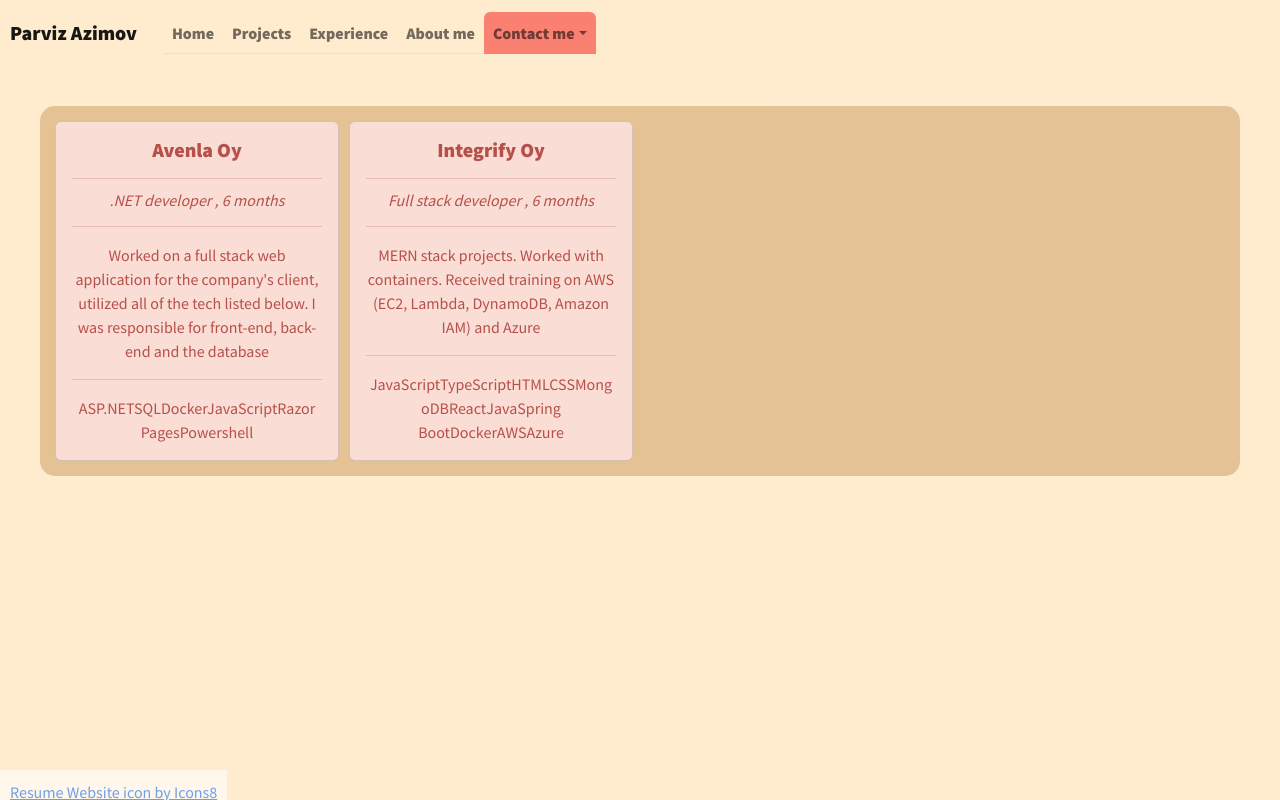
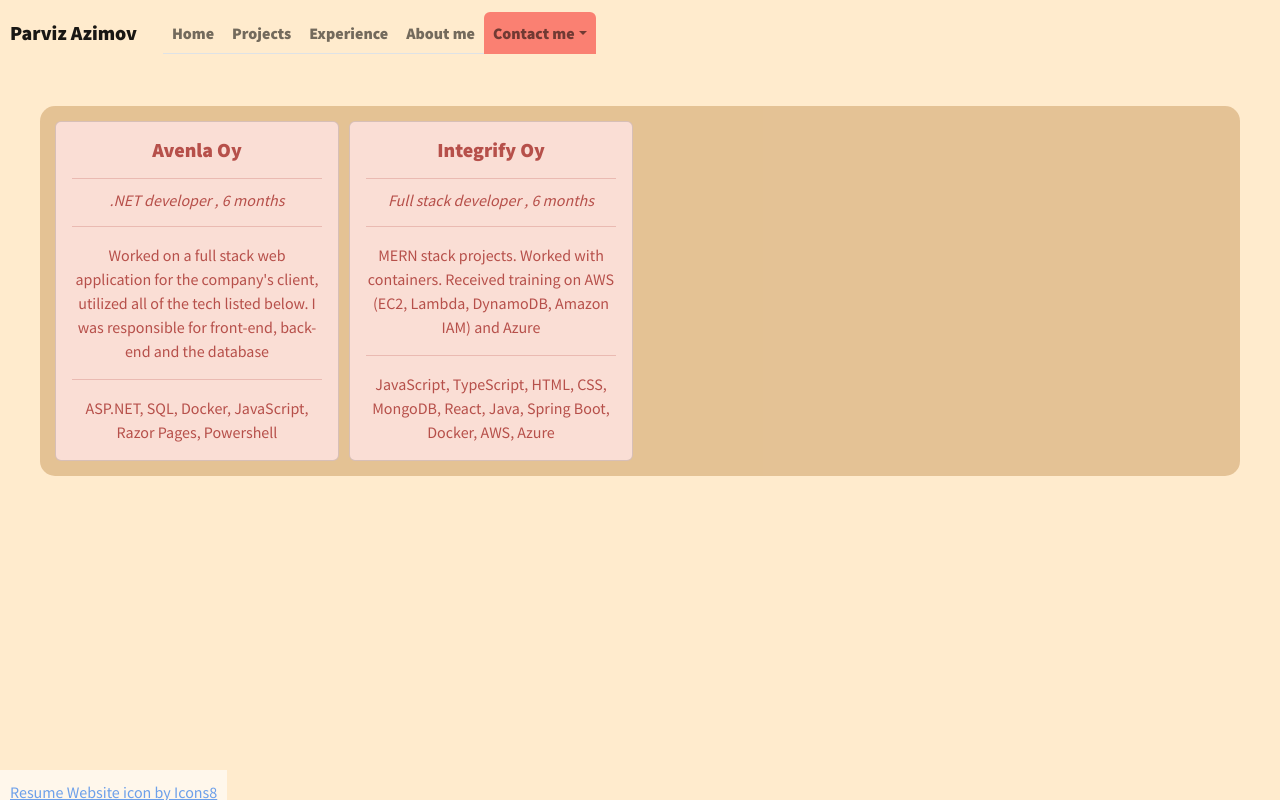
Before and after one commit to AzimovParviz/portfolio, a React (Create React App) app: page /experience in a window 1280 px wide. Built offline with nearby package versions, Linux system fonts and the light colour scheme.

Commit message:
Fixed a formatting error in the experience page

```diff
--- a/src/pages/Experience.tsx
+++ b/src/pages/Experience.tsx
@@ -9,11 +9,11 @@
     description:
       "Worked on a full stack web application for the company's client, utilized all of the tech listed below. I was responsible for front-end, back-end and the database",
     tech: [
-      "ASP.NET",
-      "SQL",
-      "Docker",
-      "JavaScript",
-      "Razor Pages",
+      "ASP.NET, ",
+      "SQL, ",
+      "Docker, ",
+      "JavaScript, ",
+      "Razor Pages, ",
       "Powershell",
     ],
   },
@@ -24,16 +24,16 @@
     description:
       "MERN stack projects. Worked with containers. Received training on AWS (EC2, Lambda, DynamoDB, Amazon IAM) and Azure",
     tech: [
-      "JavaScript",
-      "TypeScript",
-      "HTML",
-      "CSS",
-      "MongoDB",
-      "React",
-      "Java",
-      "Spring Boot",
-      "Docker",
-      "AWS",
+      "JavaScript, ",
+      "TypeScript, ",
+      "HTML, ",
+      "CSS, ",
+      "MongoDB, ",
+      "React, ",
+      "Java, ",
+      "Spring Boot, ",
+      "Docker, ",
+      "AWS, ",
       "Azure",
     ],
   },
```
